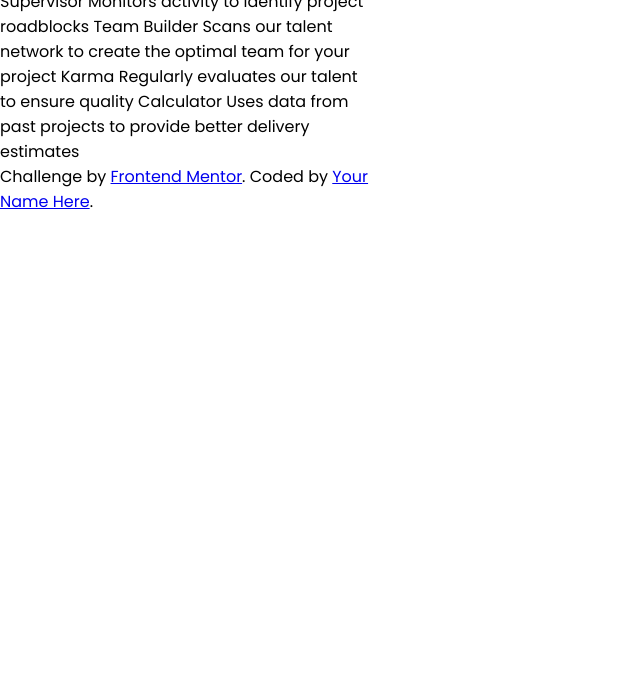
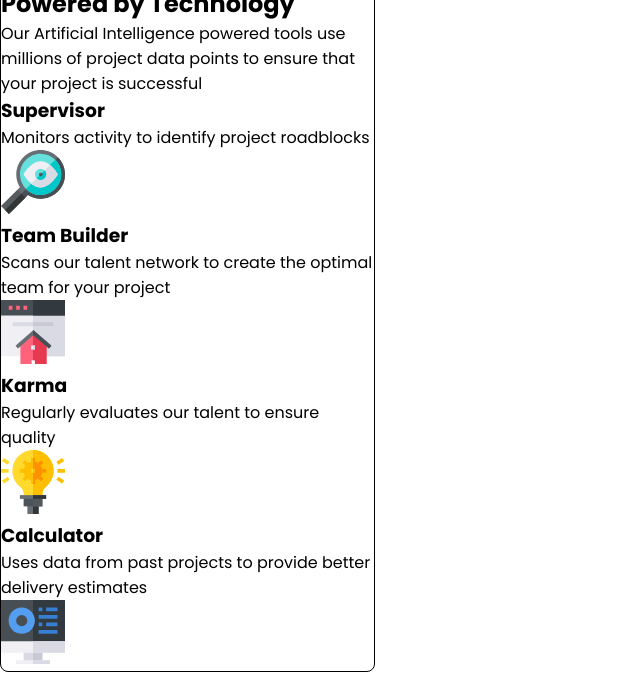
Before and after one commit to Ay-dotcode/Four-card-feature-section, a plain HTML site: page index.html in a window 1280 px wide. Shown: the part 111-800 px from the top of the page, without its empty margins (0-640 px from the left). Drawn offline with Linux system fonts and the light colour scheme.

Commit message:
finished html

```diff
--- a/index.html
+++ b/index.html
@@ -16,31 +16,36 @@
 
 <body>
 
-  Reliable, efficient delivery
-  Powered by Technology
+  <h1> Reliable, efficient delivery</h1>
+  <h2> Powered by Technology</h2>
 
-  Our Artificial Intelligence powered tools use millions of project data points
-  to ensure that your project is successful
+  <p> Our Artificial Intelligence powered tools use millions of project data points
+    to ensure that your project is successful</p>
 
-  Supervisor
-  Monitors activity to identify project roadblocks
+  <section id="green">
+    <h3> Supervisor</h3>
+    <p> Monitors activity to identify project roadblocks</p>
+    <img src="images/icon-supervisor.svg" alt="supervisor">
+  </section>
 
-  Team Builder
-  Scans our talent network to create the optimal team for your project
+  <section id="red">
+    <h3>Team Builder</h3>
+    <p>Scans our talent network to create the optimal team for your project</p>
+    <img src="images/icon-team-builder.svg" alt="team builder">
+  </section>
 
-  Karma
-  Regularly evaluates our talent to ensure quality
+  <section id="yellow">
+    <h3>Karma</h3>
+    <p>Regularly evaluates our talent to ensure quality</p>
+    <img src="images/icon-karma.svg" alt="karma">
+  </section>
 
-  Calculator
-  Uses data from past projects to provide better delivery estimates
+  <section id="blue">
+    <h3>Calculator</h3>
+    <p>Uses data from past projects to provide better delivery estimates</p>
+    <img src="images/icon-calculator.svg" alt="calculator">
+  </section>
 
-
-  <footer>
-    <p class="attribution">
-      Challenge by <a href="https://www.frontendmentor.io?ref=challenge" target="_blank">Frontend Mentor</a>.
-      Coded by <a href="#">Your Name Here</a>.
-    </p>
-  </footer>
 </body>
 
 </html>
--- a/styles.css
+++ b/styles.css
@@ -7,4 +7,6 @@
 body {
     width: 375px;
     font-family: Poppins, sans-serif;
+    border: 1px solid black;
+    border-radius: 8px;
 }
```
